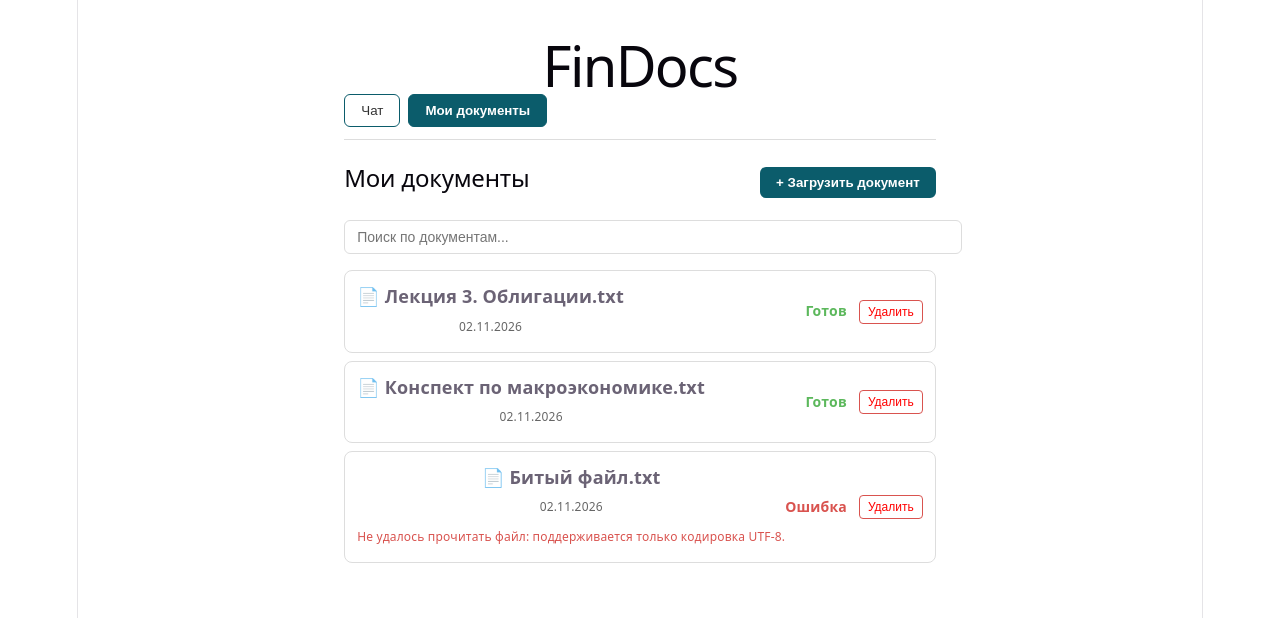
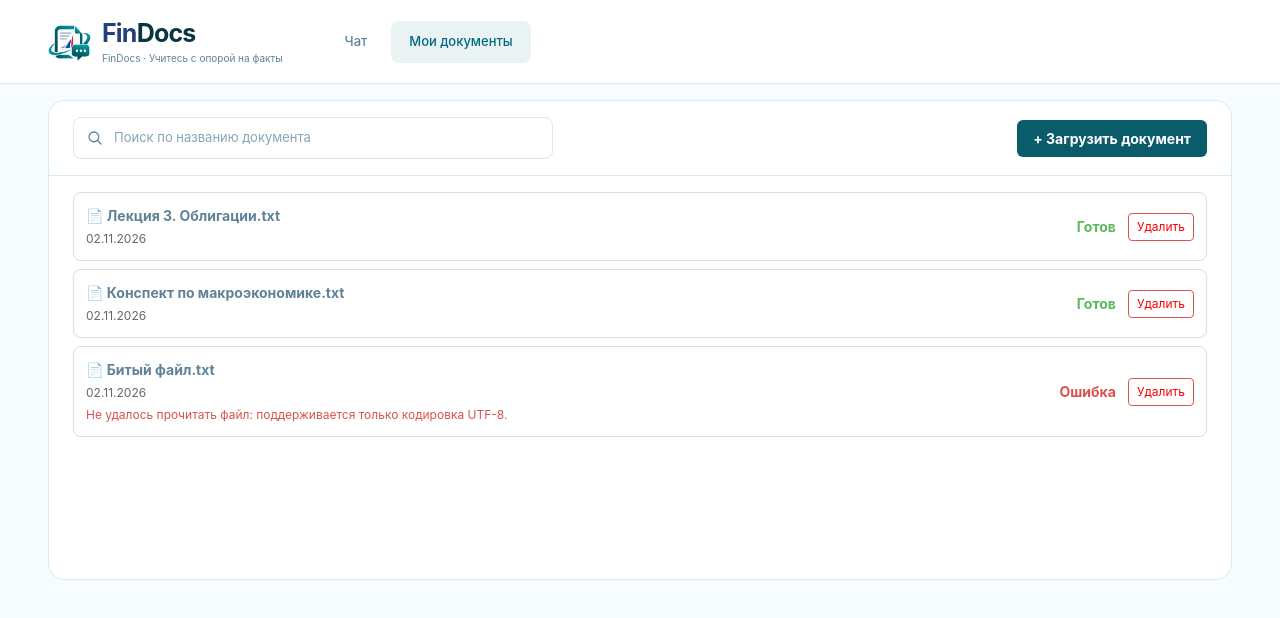
Before and after one commit to Framyrite/FinDocs, a React (Vite) app in the folder frontend/: page / in a window 1280 px wide. Both pictures are taken after a click on the button "Мои документы". Shown: the top 618 px of the page. Built offline with nearby package versions, Linux system fonts and the light colour scheme; no server answers.

Commit message:
feat(frontend): add FinDocs layout and documents toolbar

```diff
--- a/frontend/src/App.css
+++ b/frontend/src/App.css
@@ -1,184 +1,194 @@
-.counter {
-  font-size: 16px;
-  padding: 5px 10px;
-  border-radius: 5px;
-  color: var(--accent);
-  background: var(--accent-bg);
-  border: 2px solid transparent;
-  transition: border-color 0.3s;
-  margin-bottom: 24px;
-
-  &:hover {
-    border-color: var(--accent-border);
-  }
-  &:focus-visible {
-    outline: 2px solid var(--accent);
-    outline-offset: 2px;
-  }
+.app-shell {
+  display: flex;
+  flex-direction: column;
+  min-height: 100dvh;
+  background: var(--fd-background);
 }
 
-.hero {
-  position: relative;
-
-  .base,
-  .framework,
-  .vite {
-    inset-inline: 0;
-    margin: 0 auto;
-  }
-
-  .base {
-    width: 170px;
-    position: relative;
-    z-index: 0;
-  }
-
-  .framework,
-  .vite {
-    position: absolute;
-  }
-
-  .framework {
-    z-index: 1;
-    top: 34px;
-    height: 28px;
-    transform: perspective(2000px) rotateZ(300deg) rotateX(44deg) rotateY(39deg)
-      scale(1.4);
-  }
-
-  .vite {
-    z-index: 0;
-    top: 107px;
-    height: 26px;
-    width: auto;
-    transform: perspective(2000px) rotateZ(300deg) rotateX(40deg) rotateY(39deg)
-      scale(0.8);
-  }
+.app-header {
+  display: flex;
+  align-items: center;
+  flex-shrink: 0;
+  gap: 44px;
+  min-height: 84px;
+  padding: 12px 48px;
+  background: var(--fd-surface);
+  border-bottom: 1px solid var(--fd-border);
 }
 
-#center {
+/* Логотип */
+
+.brand {
+  display: inline-flex;
+  align-items: center;
+  flex-shrink: 0;
+  gap: 10px;
+  padding: 0;
+  border: 0;
+  background: transparent;
+  text-align: left;
+}
+
+.brand-symbol {
+  width: 44px;
+  height: 44px;
+  object-fit: contain;
+}
+
+.brand-copy {
   display: flex;
   flex-direction: column;
-  gap: 25px;
-  place-content: center;
-  place-items: center;
-  flex-grow: 1;
-
-  @media (max-width: 1024px) {
-    padding: 32px 20px 24px;
-    gap: 18px;
-  }
+  gap: 2px;
 }
 
-#next-steps {
-  display: flex;
-  border-top: 1px solid var(--border);
-  text-align: left;
-
-  & > div {
-    flex: 1 1 0;
-    padding: 32px;
-    @media (max-width: 1024px) {
-      padding: 24px 20px;
-    }
-  }
-
-  .icon {
-    margin-bottom: 16px;
-    width: 22px;
-    height: 22px;
-  }
-
-  @media (max-width: 1024px) {
-    flex-direction: column;
-    text-align: center;
-  }
+.brand-wordmark {
+  font-size: 25px;
+  line-height: 30px;
+  font-weight: 700;
+  letter-spacing: -0.8px;
 }
 
-#docs {
-  border-right: 1px solid var(--border);
-
-  @media (max-width: 1024px) {
-    border-right: none;
-    border-bottom: 1px solid var(--border);
-  }
+.brand-fin {
+  color: var(--fd-logo-fin);
 }
 
-#next-steps ul {
-  list-style: none;
-  padding: 0;
-  display: flex;
-  gap: 8px;
-  margin: 32px 0 0;
-
-  .logo {
-    height: 18px;
-  }
-
-  a {
-    color: var(--text-h);
-    font-size: 16px;
-    border-radius: 6px;
-    background: var(--social-bg);
-    display: flex;
-    padding: 6px 12px;
-    align-items: center;
-    gap: 8px;
-    text-decoration: none;
-    transition: box-shadow 0.3s;
-
-    &:hover {
-      box-shadow: var(--shadow);
-    }
-    .button-icon {
-      height: 18px;
-      width: 18px;
-    }
-  }
-
-  @media (max-width: 1024px) {
-    margin-top: 20px;
-    flex-wrap: wrap;
-    justify-content: center;
-
-    li {
-      flex: 1 1 calc(50% - 8px);
-    }
-
-    a {
-      width: 100%;
-      justify-content: center;
-      box-sizing: border-box;
-    }
-  }
+.brand-docs {
+  color: var(--fd-logo-docs);
 }
 
-#spacer {
-  height: 88px;
-  border-top: 1px solid var(--border);
-  @media (max-width: 1024px) {
-    height: 48px;
-  }
+.brand-tagline {
+  font-size: 10px;
+  line-height: 16px;
+  color: var(--fd-text);
 }
 
-.ticks {
-  position: relative;
+/* Основная навигация */
+
+.main-nav {
+  display: flex;
+  align-items: center;
+  gap: 6px;
+}
+
+.nav-tab {
+  min-height: 42px;
+  padding: 10px 18px;
+  border: 0;
+  border-radius: 8px;
+  background: transparent;
+  color: var(--fd-text);
+  font-size: 13px;
+  font-weight: 500;
+}
+
+.nav-tab:hover {
+  background: var(--fd-accent-soft);
+  color: var(--fd-accent);
+}
+
+.nav-tab--active {
+  background: var(--fd-accent-soft);
+  color: var(--fd-accent);
+}
+
+/* Рабочая область */
+
+.app-workspace {
+  flex: 1;
+  min-width: 0;
+  padding: 16px 48px 24px;
+}
+
+.documents-workspace {
   width: 100%;
+}
 
-  &::before,
-  &::after {
-    content: "";
-    position: absolute;
-    top: -4.5px;
-    border: 5px solid transparent;
-  }
+.documents-panel {
+  width: 100%;
+  min-width: 0;
+  min-height: 480px;
+  background: var(--fd-surface);
+  border: 1px solid var(--fd-border);
+  border-radius: 16px;
+}
 
-  &::before {
-    left: 0;
-    border-left-color: var(--border);
-  }
-  &::after {
-    right: 0;
-    border-right-color: var(--border);
-  }
+.documents-toolbar {
+  display: flex;
+  align-items: center;
+  justify-content: space-between;
+  gap: 24px;
+  padding: 16px 24px;
+  border-bottom: 1px solid var(--fd-border);
 }
+
+.documents-search {
+  display: flex;
+  align-items: center;
+  flex: 1;
+  gap: 10px;
+  min-width: 0;
+  max-width: 480px;
+  min-height: 42px;
+  padding: 0 12px;
+  background: var(--fd-surface);
+  border: 1px solid var(--fd-border);
+  border-radius: 8px;
+}
+
+.documents-search:focus-within {
+  border-color: var(--fd-accent);
+  outline: 2px solid var(--fd-accent-soft);
+  outline-offset: 2px;
+}
+
+.documents-search-icon {
+  flex-shrink: 0;
+  width: 18px;
+  height: 18px;
+  color: var(--fd-text);
+}
+
+.documents-search input {
+  width: 100%;
+  min-width: 0;
+  padding: 10px 0;
+  border: 0;
+  outline: none;
+  background: transparent;
+  color: var(--fd-heading);
+  font-size: 13px;
+}
+
+.documents-search input::placeholder {
+  color: var(--fd-subtle);
+}
+
+.documents-upload {
+  flex-shrink: 0;
+}
+
+.documents-items {
+  padding: 16px 24px;
+}
+
+.documents-empty {
+  display: flex;
+  flex-direction: column;
+  align-items: center;
+  justify-content: center;
+  gap: 12px;
+  min-height: 380px;
+  padding: 40px 24px;
+  text-align: center;
+}
+
+.documents-empty h2 {
+  font-size: 22px;
+  line-height: 1.4;
+  font-weight: 600;
+}
+
+.documents-empty p {
+  max-width: 440px;
+  color: var(--fd-text);
+}
--- a/frontend/src/App.tsx
+++ b/frontend/src/App.tsx
@@ -145,26 +145,12 @@ function App() {
     (selectedDocIds === null || selectedDocIds.length > 0);
 
   return (
-    <div style={{ maxWidth: "800px", margin: "0 auto", padding: "20px" }}>
-      <h1 style={{ marginBottom: "16px" }}>FinDocs</h1>
-
+    <div className="app-shell">
       <Navbar activeTab={activeTab} onTabChange={setActiveTab} />
 
-      {/* Вкладка Документы */}
+      <main className="app-workspace">
         {activeTab === "documents" && (
-        <>
-          <div
-            style={{
-              display: "flex",
-              justifyContent: "space-between",
-              alignItems: "center",
-              marginBottom: "20px",
-            }}
-          >
-            <h2>Мои документы</h2>
-            <UploadButton onUpload={handleUpload} disabled={isUploading} />
-          </div>
-
+          <section className="documents-workspace" aria-label="Мои документы">
             <DocumentList
               documents={filteredDocs}
               isLoading={isLoading}
@@ -173,11 +159,13 @@ function App() {
               onDelete={handleDelete}
               pollingErrors={pollingErrors}
               onRetryPolling={handleRetryPolling}
+              uploadControl={
+                <UploadButton onUpload={handleUpload} disabled={isUploading} />
+              }
             />
-        </>
+          </section>
         )}
 
-      {/* Вкладка Чат */}
         {activeTab === "chat" && (
           <Chat
             onAsk={handleAskQuestion}
@@ -187,6 +175,7 @@ function App() {
             onSelectionChange={setSelectedDocIds}
           />
         )}
+      </main>
     </div>
   );
 }
--- a/frontend/src/components/DocumentList.tsx
+++ b/frontend/src/components/DocumentList.tsx
@@ -1,5 +1,4 @@
-// frontend/src/components/DocumentList.tsx
-import React from "react";
+import type { ReactNode } from "react";
 import type { Document } from "../types/api";
 import { DocumentCard } from "./DocumentCard";
 
@@ -11,9 +10,10 @@ interface DocumentListProps {
   onDelete: (id: string) => void;
   pollingErrors: Record<string, boolean>;
   onRetryPolling: (id: string) => void;
+  uploadControl: ReactNode;
 }
 
-export const DocumentList: React.FC<DocumentListProps> = ({
+export function DocumentList({
   documents,
   isLoading,
   searchQuery,
@@ -21,53 +21,70 @@ export const DocumentList: React.FC<DocumentListProps> = ({
   onDelete,
   pollingErrors,
   onRetryPolling,
-}) => {
-  if (isLoading) {
-    return (
-      <div style={{ padding: "20px", textAlign: "center" }}>
-        Загрузка документов...
-      </div>
-    );
-  }
+  uploadControl,
+}: DocumentListProps) {
+  const hasSearchQuery = searchQuery.trim().length > 0;
 
   return (
-    <div>
-      <div style={{ marginBottom: "16px" }}>
-        <input
-          type="text"
-          placeholder="Поиск по документам..."
-          value={searchQuery}
-          onChange={(e) => onSearchChange(e.target.value)}
-          style={{
-            width: "100%",
-            padding: "8px 12px",
-            border: "1px solid #ddd",
-            borderRadius: "6px",
-            fontSize: "14px",
-          }}
-        />
+    <section className="documents-panel" aria-label="Список документов">
+      <div className="documents-toolbar">
+        <label className="documents-search">
+          <svg
+            className="documents-search-icon"
+            viewBox="0 0 24 24"
+            fill="none"
+            stroke="currentColor"
+            strokeWidth="1.7"
+            strokeLinecap="round"
+            aria-hidden="true"
+          >
+            <circle cx="10.5" cy="10.5" r="6.5" />
+            <path d="m16 16 4 4" />
+          </svg>
+
+          <input
+            type="search"
+            aria-label="Поиск документов по названию"
+            placeholder="Поиск по названию документа"
+            value={searchQuery}
+            onChange={(event) => onSearchChange(event.target.value)}
+          />
+        </label>
+
+        <div className="documents-upload">{uploadControl}</div>
       </div>
 
-      {documents.length === 0 ? (
-        <div style={{ padding: "40px", textAlign: "center", color: "#666" }}>
-          <p>Нет файлов</p>
-          <p style={{ fontSize: "14px" }}>
-            Загрузите первый документ, чтобы начать работу
+      {isLoading ? (
+        <div className="documents-empty" role="status">
+          <p>Загружаем документы…</p>
+        </div>
+      ) : documents.length === 0 ? (
+        <div className="documents-empty">
+          <h2>
+            {hasSearchQuery
+              ? "Документы не найдены"
+              : "Здесь будут ваши документы"}
+          </h2>
+
+          <p>
+            {hasSearchQuery
+              ? "Попробуйте изменить название в строке поиска."
+              : "Загрузите лекцию или конспект, чтобы задавать вопросы по материалам."}
           </p>
         </div>
       ) : (
-        <div>
+        <div className="documents-items">
           {documents.map((doc) => (
             <DocumentCard
               key={doc.id}
               doc={doc}
               onDelete={onDelete}
-              hasPollingError={!!pollingErrors[doc.id]}
+              hasPollingError={Boolean(pollingErrors[doc.id])}
               onRetryPolling={onRetryPolling}
             />
           ))}
         </div>
       )}
-    </div>
+    </section>
   );
-};
+}
--- a/frontend/src/components/Navbar.tsx
+++ b/frontend/src/components/Navbar.tsx
@@ -1,5 +1,4 @@
-// frontend/src/components/Navbar.tsx
-import React from "react";
+import brandMark from "../assets/logo.png";
 
 export type Tab = "chat" | "documents";
 
@@ -8,40 +7,49 @@ interface NavbarProps {
   onTabChange: (tab: Tab) => void;
 }
 
-export const Navbar: React.FC<NavbarProps> = ({ activeTab, onTabChange }) => {
 const tabs: { id: Tab; label: string }[] = [
   { id: "chat", label: "Чат" },
   { id: "documents", label: "Мои документы" },
 ];
 
+export function Navbar({ activeTab, onTabChange }: NavbarProps) {
   return (
-    <nav
-      style={{
-        display: "flex",
-        gap: "8px",
-        marginBottom: "24px",
-        borderBottom: "1px solid #ddd",
-        paddingBottom: "12px",
-      }}
+    <header className="app-header">
+      <button
+        type="button"
+        className="brand"
+        onClick={() => onTabChange("chat")}
+        aria-label="FinDocs — перейти в чат"
       >
+        <img className="brand-symbol" src={brandMark} alt="" />
+
+        <span className="brand-copy">
+          <span className="brand-wordmark">
+            <span className="brand-fin">Fin</span>
+            <span className="brand-docs">Docs</span>
+          </span>
+
+          <span className="brand-tagline">
+            FinDocs · Учитесь с опорой на факты
+          </span>
+        </span>
+      </button>
+
+      <nav className="main-nav" aria-label="Основная навигация">
         {tabs.map((tab) => (
           <button
             key={tab.id}
+            type="button"
+            className={`nav-tab ${
+              activeTab === tab.id ? "nav-tab--active" : ""
+            }`}
+            aria-current={activeTab === tab.id ? "page" : undefined}
             onClick={() => onTabChange(tab.id)}
-          style={{
-            padding: "8px 16px",
-            backgroundColor: activeTab === tab.id ? "#0b5c6b" : "transparent",
-            color: activeTab === tab.id ? "white" : "#333",
-            border: "1px solid #0b5c6b",
-            borderRadius: "6px",
-            cursor: "pointer",
-            fontWeight: activeTab === tab.id ? "bold" : "normal",
-            transition: "all 0.2s",
-          }}
           >
             {tab.label}
           </button>
         ))}
       </nav>
+    </header>
   );
-};
+}
--- a/frontend/src/index.css
+++ b/frontend/src/index.css
@@ -1,111 +1,121 @@
 :root {
-  --text: #6b6375;
-  --text-h: #08060d;
-  --bg: #fff;
-  --border: #e5e4e7;
-  --code-bg: #f4f3ec;
-  --accent: #aa3bff;
-  --accent-bg: rgba(170, 59, 255, 0.1);
-  --accent-border: rgba(170, 59, 255, 0.5);
-  --social-bg: rgba(244, 243, 236, 0.5);
-  --shadow:
-    rgba(0, 0, 0, 0.1) 0 10px 15px -3px, rgba(0, 0, 0, 0.05) 0 4px 6px -2px;
+  font-family: Inter, Arial, sans-serif;
+  font-size: 14px;
+  line-height: 1.5;
+  font-weight: 400;
 
-  --sans: system-ui, "Segoe UI", Roboto, sans-serif;
-  --heading: system-ui, "Segoe UI", Roboto, sans-serif;
-  --mono: ui-monospace, Consolas, monospace;
+  color: #608297;
+  background: #f6fcff;
+  color-scheme: light;
 
-  font: 18px/145% var(--sans);
-  letter-spacing: 0.18px;
-  color-scheme: light dark;
-  color: var(--text);
-  background: var(--bg);
   font-synthesis: none;
   text-rendering: optimizeLegibility;
   -webkit-font-smoothing: antialiased;
   -moz-osx-font-smoothing: grayscale;
 
-  @media (max-width: 1024px) {
-    font-size: 16px;
-  }
+  /* Основная палитра */
+  --fd-background: #f6fcff;
+  --fd-surface: #ffffff;
+  --fd-border: #d6eaf3;
+
+  --fd-text: #608297;
+  --fd-heading: #073149;
+  --fd-subtle: #86a5b6;
+
+  --fd-accent: #016a80;
+  --fd-accent-soft: #eaf3f4;
+  --fd-accent-active: #d9e9ec;
+
+  /* Надпись логотипа */
+  --fd-logo-fin: #244079;
+  --fd-logo-docs: #083542;
+
+  /* Отправка и прикрепление */
+  --fd-chat-action: #244079;
+  --fd-chat-action-bg: #eef1f7;
+  --fd-chat-action-hover: #1d3566;
+  --fd-chat-action-hover-bg: #e4eaf4;
+
+  /* Отправленное сообщение */
+  --fd-user-message-bg: #eef1f7;
+  --fd-user-message-text: #608297;
+
+  /* Статусы файлов — независимые цвета */
+  --fd-status-ready: #395756;
+  --fd-status-ready-bg: #e1f4ea;
+
+  --fd-status-processing: #ee8814;
+  --fd-status-processing-bg: #fff3d0;
+
+  --fd-status-error: #b81d23;
+  --fd-status-error-bg: #fff1f2;
 }
 
-@media (prefers-color-scheme: dark) {
-  :root {
-    --text: #9ca3af;
-    --text-h: #f3f4f6;
-    --bg: #16171d;
-    --border: #2e303a;
-    --code-bg: #1f2028;
-    --accent: #c084fc;
-    --accent-bg: rgba(192, 132, 252, 0.15);
-    --accent-border: rgba(192, 132, 252, 0.5);
-    --social-bg: rgba(47, 48, 58, 0.5);
-    --shadow:
-      rgba(0, 0, 0, 0.4) 0 10px 15px -3px, rgba(0, 0, 0, 0.25) 0 4px 6px -2px;
-  }
-
-  #social .button-icon {
-    filter: invert(1) brightness(2);
-  }
-}
-
-#root {
-  width: 1126px;
-  max-width: 100%;
-  margin: 0 auto;
-  text-align: center;
-  border-inline: 1px solid var(--border);
-  min-height: 100svh;
-  display: flex;
-  flex-direction: column;
+*,
+*::before,
+*::after {
   box-sizing: border-box;
 }
 
 body {
   margin: 0;
+  min-width: 0;
+}
+
+#root {
+  width: 100%;
+  min-height: 100dvh;
+}
+
+button,
+input,
+textarea,
+select {
+  font: inherit;
+  color: inherit;
+}
+
+button {
+  cursor: pointer;
+}
+
+button:disabled {
+  cursor: not-allowed;
+}
+
+button:focus-visible,
+a:focus-visible,
+input:focus-visible,
+textarea:focus-visible,
+select:focus-visible {
+  outline: 2px solid var(--fd-accent);
+  outline-offset: 3px;
 }
 
 h1,
-h2 {
-  font-family: var(--heading);
-  font-weight: 500;
-  color: var(--text-h);
-}
-
-h1 {
-  font-size: 56px;
-  letter-spacing: -1.68px;
-  margin: 32px 0;
-  @media (max-width: 1024px) {
-    font-size: 36px;
-    margin: 20px 0;
-  }
-}
-h2 {
-  font-size: 24px;
-  line-height: 118%;
-  letter-spacing: -0.24px;
-  margin: 0 0 8px;
-  @media (max-width: 1024px) {
-    font-size: 20px;
-  }
-}
+h2,
+h3,
+h4,
 p {
   margin: 0;
 }
 
-code,
-.counter {
-  font-family: var(--mono);
-  display: inline-flex;
-  border-radius: 4px;
-  color: var(--text-h);
+h1,
+h2,
+h3,
+h4 {
+  color: var(--fd-heading);
 }
 
-code {
-  font-size: 15px;
-  line-height: 135%;
-  padding: 4px 8px;
-  background: var(--code-bg);
+a {
+  color: var(--fd-accent);
 }
+
+img,
+svg {
+  vertical-align: middle;
+}
+
+img {
+  max-width: 100%;
+}
```
Also changed, not shown: frontend/src/assets/logo.png (added), 1 other file (tests, documents, lock files or other folders). Lines whose indentation alone changed are shown as unchanged.
